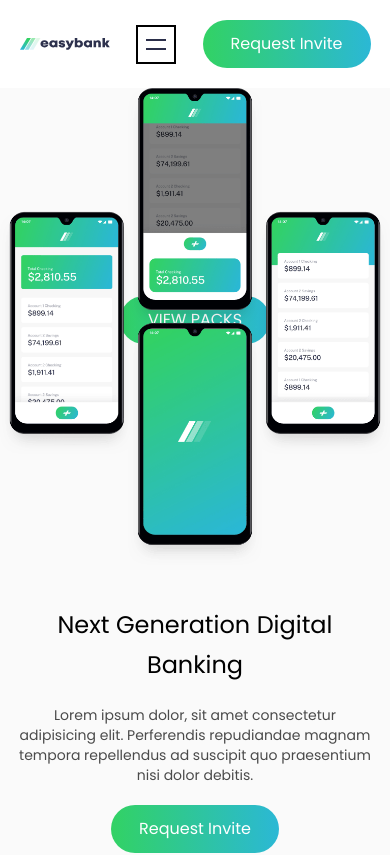
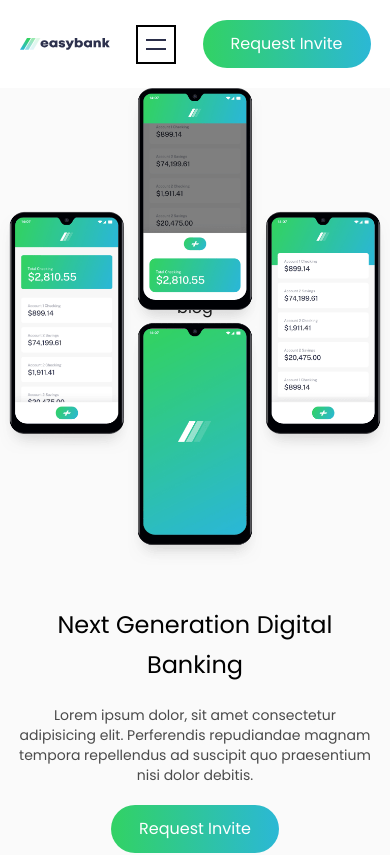
Before and after one commit to nafasebra/easybank-landingpage, a React (Vite) app: page / in a window 390 px wide. Shown: the top 855 px of the page. Built offline with nearby package versions, Linux system fonts and the light colour scheme.

Commit message:
change sidebar content

```diff
--- a/src/components/Sidebar.tsx
+++ b/src/components/Sidebar.tsx
@@ -7,29 +7,32 @@ type props = {
 function Sidebar(props: props) {
   const { show } = props;
   return (
-    <aside className={`${show ? "max-h-[500px] pb-[250px]" : "max-h-0"} bg-nav block md:hidden bg-dark`}>
+    <aside className={`${show ? "max-h-[500px] pb-[250px]" : "max-h-0"} block md:hidden bg-dark`}>
       <ul className="text-center py-10">
-        <li className="opacity-90 text-white">
-          <a href="https://go.com" className="uppercase tracking-wider text-sm">
-            how we work
+        <li className="opacity-90">
+          <a href="https://go.com" className="hover:text-green">
+            home
           </a>
         </li>
-        <li className="mt-8 opacity-90 text-white">
-          <a href="https://go.com" className="uppercase tracking-wider text-sm">
+        <li className="mt-8 opacity-90">
+          <a href="https://go.com" className="hover:text-green">
+            about
+          </a>
+        </li>
+        <li className="mt-8 opacity-90">
+          <a href="https://go.com" className="hover:text-green">
+            contact
+          </a>
+        </li>
+        <li className="mt-8 opacity-90">
+          <a href="https://go.com" className="hover:text-green">
             blog
           </a>
         </li>
-        <li className="mt-8 opacity-90 text-white">
-          <a href="https://go.com" className="uppercase tracking-wider text-sm">
-            account
+        <li className="mt-8 opacity-90">
+          <a href="https://go.com" className="hover:text-green">
+            careers
           </a>
-        </li>
-        <li className="mt-8 flex justify-center">
-          <Button
-            target="http://nothing.com"
-            textButton="VIEW PACKS"
-            customStyles="text-white border-white hover:text-black hover:bg-white"
-          />
         </li>
       </ul>
     </aside>
--- a/tailwind.config.cjs
+++ b/tailwind.config.cjs
@@ -6,15 +6,12 @@ module.exports = {
       colors: {
         'dark': '#2B2F4A',
         'light': '#FAFAFA',
-        'extra-light': '#EAEBED',
+        'extra-light': '#F4F5F7',
         'green': '#32D264',
         'blue': '#2BB8D5',
       },
       backgroundImage: {
-        'nav': 'url("../src/assets/bg-pattern-mobile-nav.svg")',
-        'header-top': 'url("../src/assets/bg-pattern-intro-left.svg")',
-        'section': 'url("../src/assets/bg-pattern-how-we-work.svg")',
-        'footer': 'url("../src/assets/bg-pattern-footer.svg")',
+        'header': 'url("../src/assets/bg-pattern-mobile-nav.svg")',
       },
     },
   },
```
